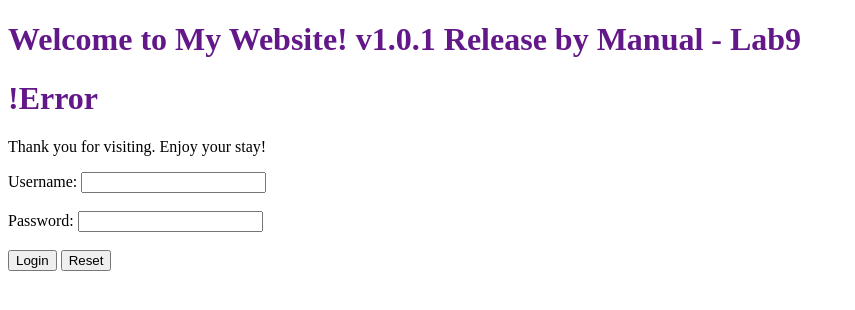
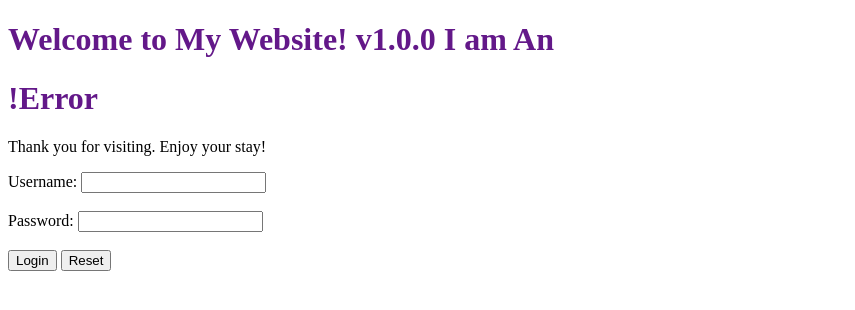
Before and after one commit to andev03/nodejs-random-color, a website: page public/index.html in a window 1280 px wide. Shown: the whole page, without its empty margins (0-855 px from the left). Drawn offline with Linux system fonts and the light colour scheme.

Commit message:
edit index.html

```diff
--- a/public/index.html
+++ b/public/index.html
@@ -7,7 +7,7 @@
 </head>
 
 <body>
-    <h1 id="welcome" style="color: #631889;">Welcome to My Website! v1.0.1 Release by Manual - Lab9</h1>
+    <h1 id="welcome" style="color: #631889;">Welcome to My Website! v1.0.0 I am An</h1>
     <h1 id="welcome" style="color: #631889;">!Error</h1>
 
     <p>Thank you for visiting. Enjoy your stay!</p>
```
